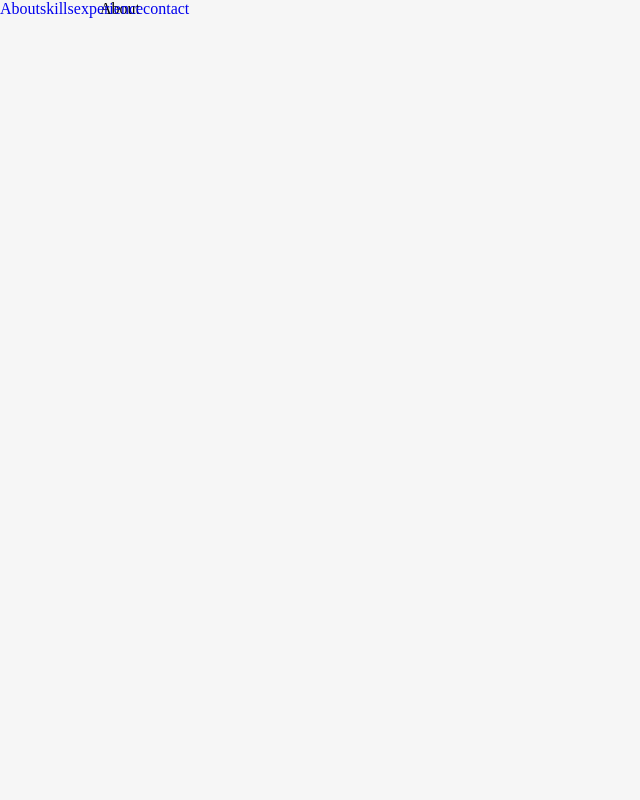
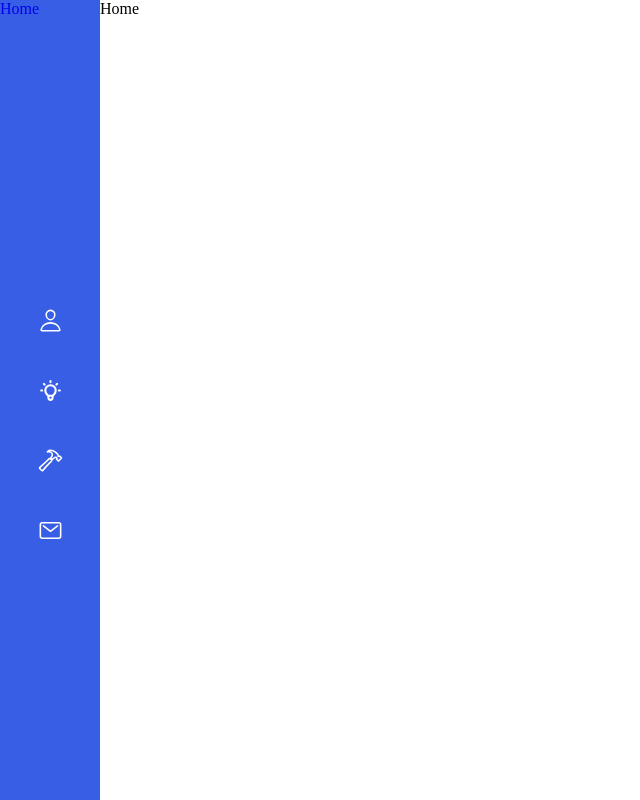
Before and after one commit to Matthew-Hocking/Portfolio-2022, a React (Create React App) app: page / in a window 1280 px wide. Shown: the top 800 px of the page, without its empty margins (0-640 px from the left). Built offline with nearby package versions, Linux system fonts and the light colour scheme.

Commit message:
nav format and links complete

```diff
--- a/package.json
+++ b/package.json
@@ -10,6 +10,7 @@
     "@testing-library/user-event": "^13.5.0",
     "react": "^18.0.0",
     "react-dom": "^18.0.0",
+    "react-icons": "^4.3.1",
     "react-scripts": "5.0.0",
     "sass": "^1.49.11",
     "web-vitals": "^2.1.4"
--- a/src/App.jsx
+++ b/src/App.jsx
@@ -1,16 +1,17 @@
 import React from 'react'
 import './styles/index.scss'
 
-import { Nav, About, Skills, Experience, Contact, Footer } from './components'
+import { Nav, Home, About, Skills, Projects, Contact, Footer } from './components'
 
 const App = () => {
   return (
     <div className='app'>
       <Nav />
       <div className='app__content'>
+        <Home />
         <About />
         <Skills />
-        <Experience />
+        <Projects />
         <Contact />
         <Footer />
       </div>
--- a/src/components/Experience.jsx
+++ /dev/null
@@ -1,9 +0,0 @@
-import React from 'react'
-
-const Experience = () => {
-  return (
-    <div className='experience' id="experience">Experience</div>
-  )
-}
-
-export default Experience
--- /dev/null
+++ b/src/components/Home.jsx
@@ -0,0 +1,11 @@
+import React from 'react'
+
+const Home = () => {
+  return (
+    <div className='home' id="home">
+      Home
+    </div>
+  )
+}
+
+export default Home
--- a/src/components/Nav.jsx
+++ b/src/components/Nav.jsx
@@ -1,13 +1,17 @@
 import React from 'react'
+import { IoPersonOutline, IoHammerOutline, IoMailOutline } from "react-icons/io5";
+import { HiOutlineLightBulb } from 'react-icons/hi';
 
 const Nav = () => {
+
   return (
     <div className='nav'>
+      <a href="#home">Home</a>
       <div className='nav__links'>
-        <a href="#about">About</a>
-        <a href="#skills">skills</a>
-        <a href="#experience">experience</a>
-        <a href="#contact">contact</a>
+        <a href="#about" ><IoPersonOutline color="ffffff" size={25}/></a>
+        <a href="#skills" ><HiOutlineLightBulb color="ffffff" size={25}/></a>
+        <a href="#projects" ><IoHammerOutline color="ffffff" size={25}/></a>
+        <a href="#contact" ><IoMailOutline color="ffffff" size={25}/></a>
       </div>
     </div>
   )
--- /dev/null
+++ b/src/components/Projects.jsx
@@ -0,0 +1,9 @@
+import React from 'react'
+
+const projects = () => {
+  return (
+    <div className='projects' id="projects">projects</div>
+  )
+}
+
+export default projects
--- a/src/components/index.js
+++ b/src/components/index.js
@@ -1,6 +1,7 @@
+export { default as Home } from './Home'
 export { default as About } from './About'
 export { default as Contact } from './Contact'
-export { default as Experience} from './Experience'
+export { default as Projects} from './Projects'
 export { default as Nav } from './Nav'
 export { default as Skills } from './Skills'
 export { default as Footer } from './Footer'
--- a/src/styles/_base.scss
+++ b/src/styles/_base.scss
@@ -2,10 +2,8 @@
   padding: 0;
   margin: 0;
   text-decoration: none;
-}
-
-body {
-  background-color: #f6f6f6;
+  list-style: none;
+  transition: 0.2s;
 }
 
 .app {
--- a/src/styles/components/_experience.scss
+++ b/src/styles/components/_home.scss
@@ -1,3 +1,3 @@
-.experience {
+.home {
   height: 100vh;
 }
--- a/src/styles/components/_nav.scss
+++ b/src/styles/components/_nav.scss
@@ -4,4 +4,26 @@
   left: 0;
   width: 100px;
   height: 100vh;
+  background-color: #395ee6;
 }
+
+.nav__links {
+  display: flex;
+  flex-direction: column;
+  align-items: center;
+  justify-content: center;
+  height: 100%;
+  a {
+    height: 25px;
+    margin-top: 15px;
+    padding: 15px;
+    border-radius: 5px;
+  }
+  a:hover {
+    background-color: #567BFD;
+  }
+}
+
+.selected {
+  border-bottom: 2px solid #fff;
+}
--- /dev/null
+++ b/src/styles/components/_projects.scss
@@ -0,0 +1,3 @@
+.projects {
+  height: 100vh;
+}
--- a/src/styles/components/index.scss
+++ b/src/styles/components/index.scss
@@ -1,5 +1,6 @@
+@import './home.scss';
 @import './about.scss';
 @import './nav.scss';
 @import './contact.scss';
-@import './experience.scss';
+@import './projects.scss';
 @import './skills.scss';
```
Also changed, not shown: 1 other file (tests, documents, lock files or other folders).
